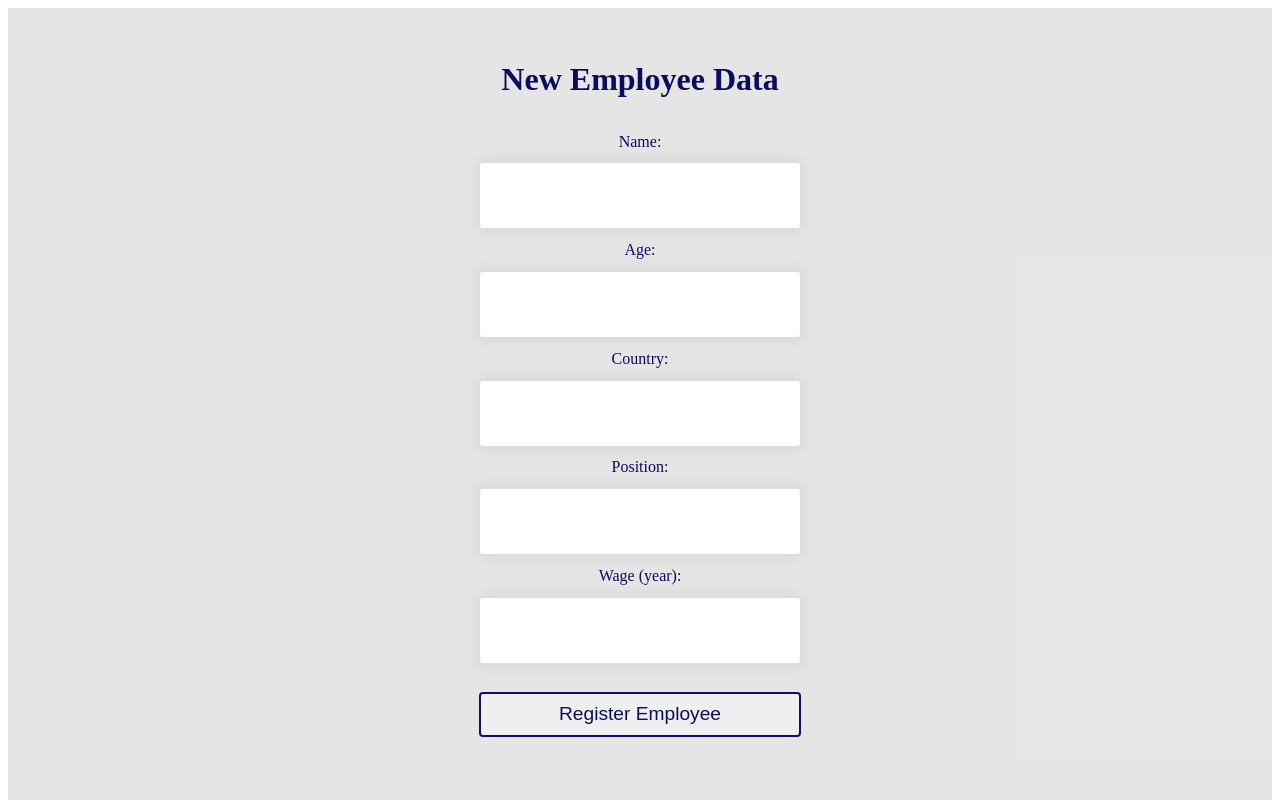
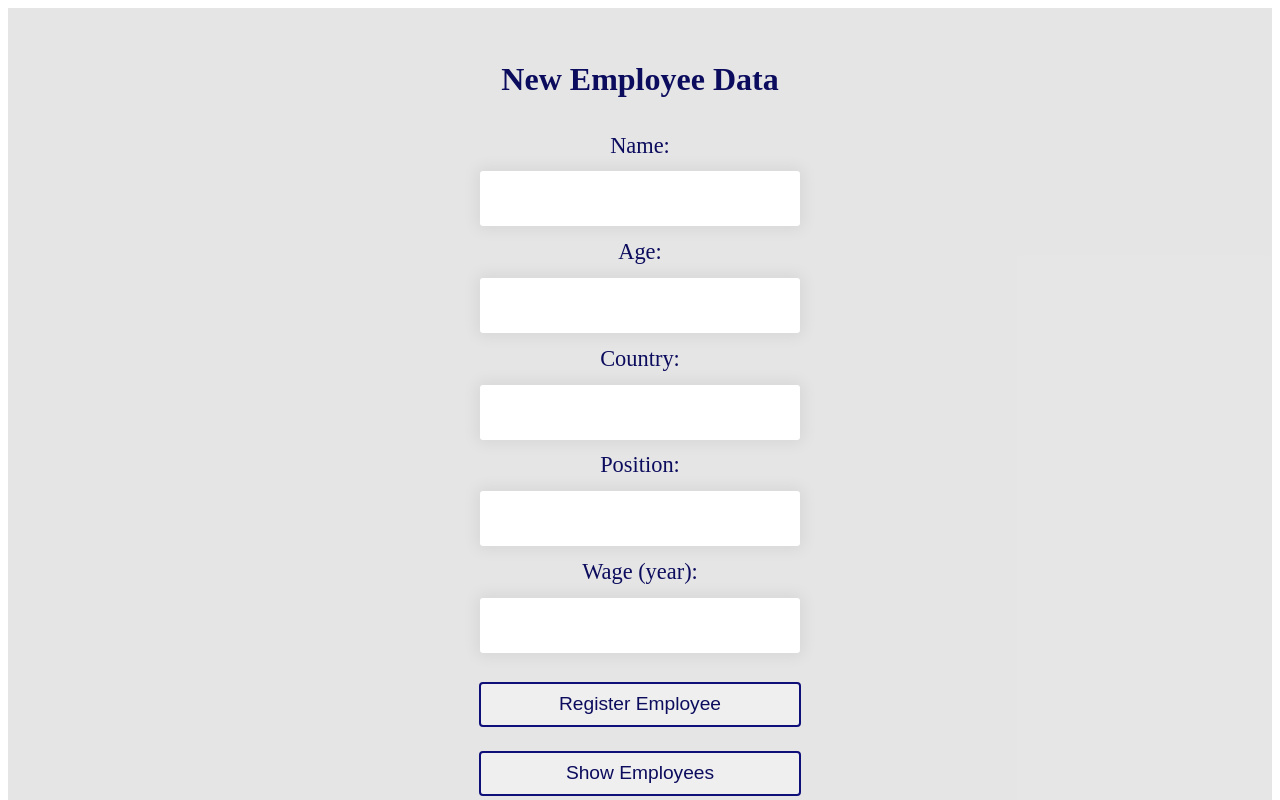
Before and after one commit to LuizFernandoBMoragas/employee-management-system-client, a React (Create React App) app: page / in a window 1280 px wide. Shown: the top 800 px of the page. Built offline with nearby package versions, Linux system fonts and the light colour scheme.

Commit message:
set a new list of employeesand added new styles

```diff
--- a/src/App.css
+++ b/src/App.css
@@ -1,8 +1,9 @@
 .App {
   display: flex;
   flex-direction: column;
+  align-items: center;
   background-color: rgba(9, 9, 9, 0.1);
-  height: 100vh;
+  height: 100000px;
 }
 
 .information {
@@ -13,14 +14,18 @@
   gap: 0.8rem;
 }
 
-.information label,
+.information label {
+  color: rgb(12, 12, 94);
+  font-size: 1.4rem;
+}
+
 .information h1 {
   color: rgb(12, 12, 94);
 }
 
 .information input {
   width: 300px;
-  height: 45px;
+  height: 35px;
   font-size: 20px;
   padding: 10px;
   outline: none;
@@ -45,3 +50,26 @@ button:hover {
   background-color: lightgray;
   box-shadow: 0 0 15px 4px rgba(0, 0, 0, 0.06);
 }
+
+.display-employees {
+  margin-top: -1.5rem;
+  display: flex;
+  align-items: center;
+  flex-direction: column;
+  width: 100%;
+}
+
+.employee {
+  width: 500px;
+  height: 300px;
+  /* background-color: azure; */
+  border: 2px dashed rgb(15, 15, 121);
+  margin: 10px;
+  display: flex;
+  padding: 10px;
+}
+
+.employee h3 {
+  color: rgb(12, 12, 94);
+  margin: 20px;
+}
--- a/src/App.js
+++ b/src/App.js
@@ -9,6 +9,8 @@ function App() {
   const [position, setPosition] = useState("");
   const [wage, setWage] = useState(0);
 
+  const [employeeList, setEmployeeList] = useState([]);
+
   const addEmployee = () => {
     Axios.post("http://localhost:8080/create", {
       name: name,
@@ -18,6 +20,12 @@ function App() {
       wage: wage,
     }).then(() => {
       console.log("Success");
+    });
+  };
+
+  const getEmployees = () => {
+    Axios.get("http://localhost:8080/employees").then((response) => {
+      setEmployeeList(response.data);
     });
   };
 
@@ -62,6 +70,23 @@ function App() {
         />
         <button onClick={addEmployee}>Register Employee</button>
       </div>
+      <div className="display-employees">
+        <button onClick={getEmployees}>Show Employees</button>
+
+        {employeeList.map((val, key) => {
+          return (
+            <div className="employee">
+              <div>
+                <h3>Name: {val.name}</h3>
+                <h3>Age: {val.age}</h3>
+                <h3>Country: {val.country}</h3>
+                <h3>Position: {val.position}</h3>
+                <h3>Wage: {val.wage}</h3>
+              </div>
+            </div>
+          );
+        })}
+      </div>
     </div>
   );
 }
```
